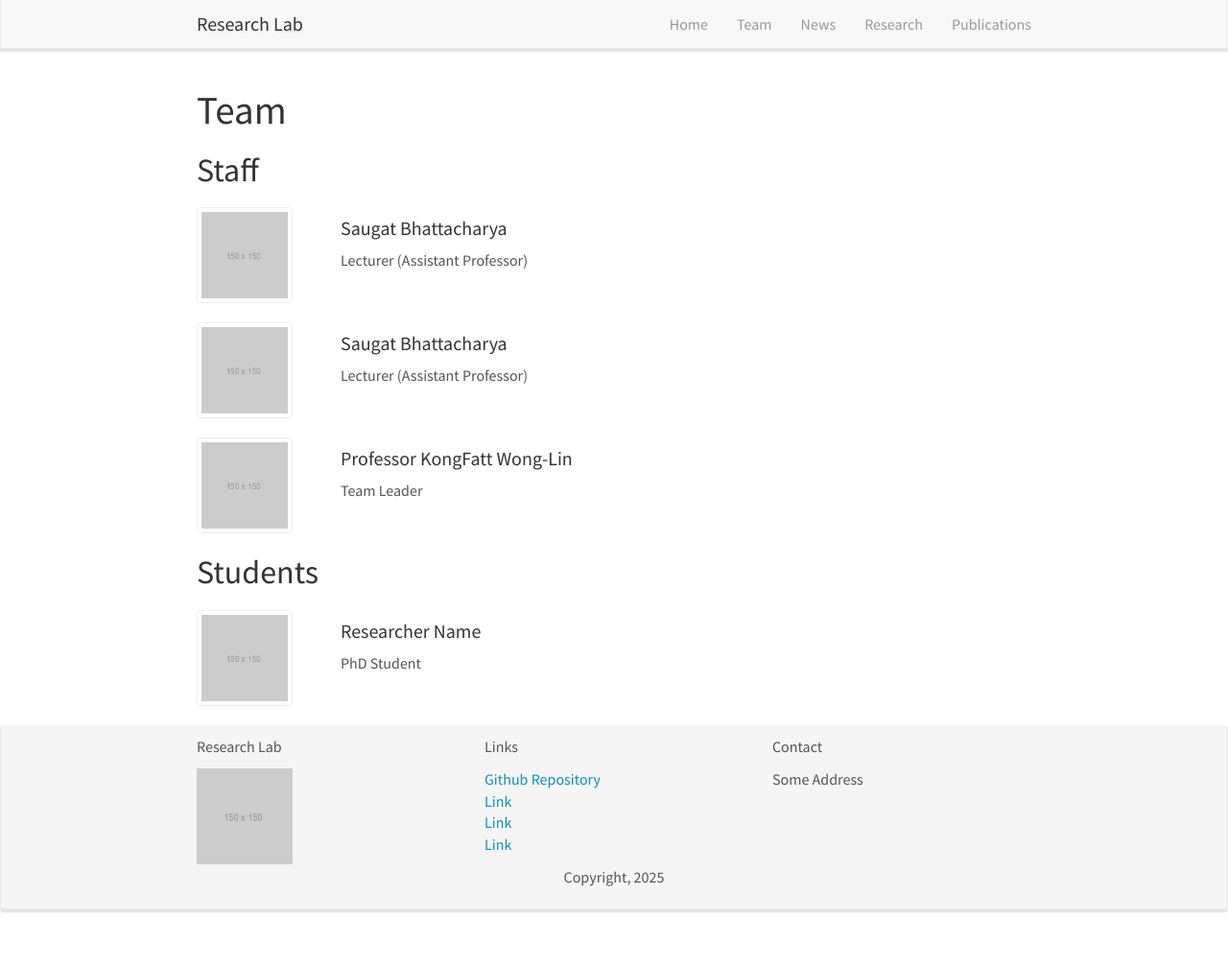
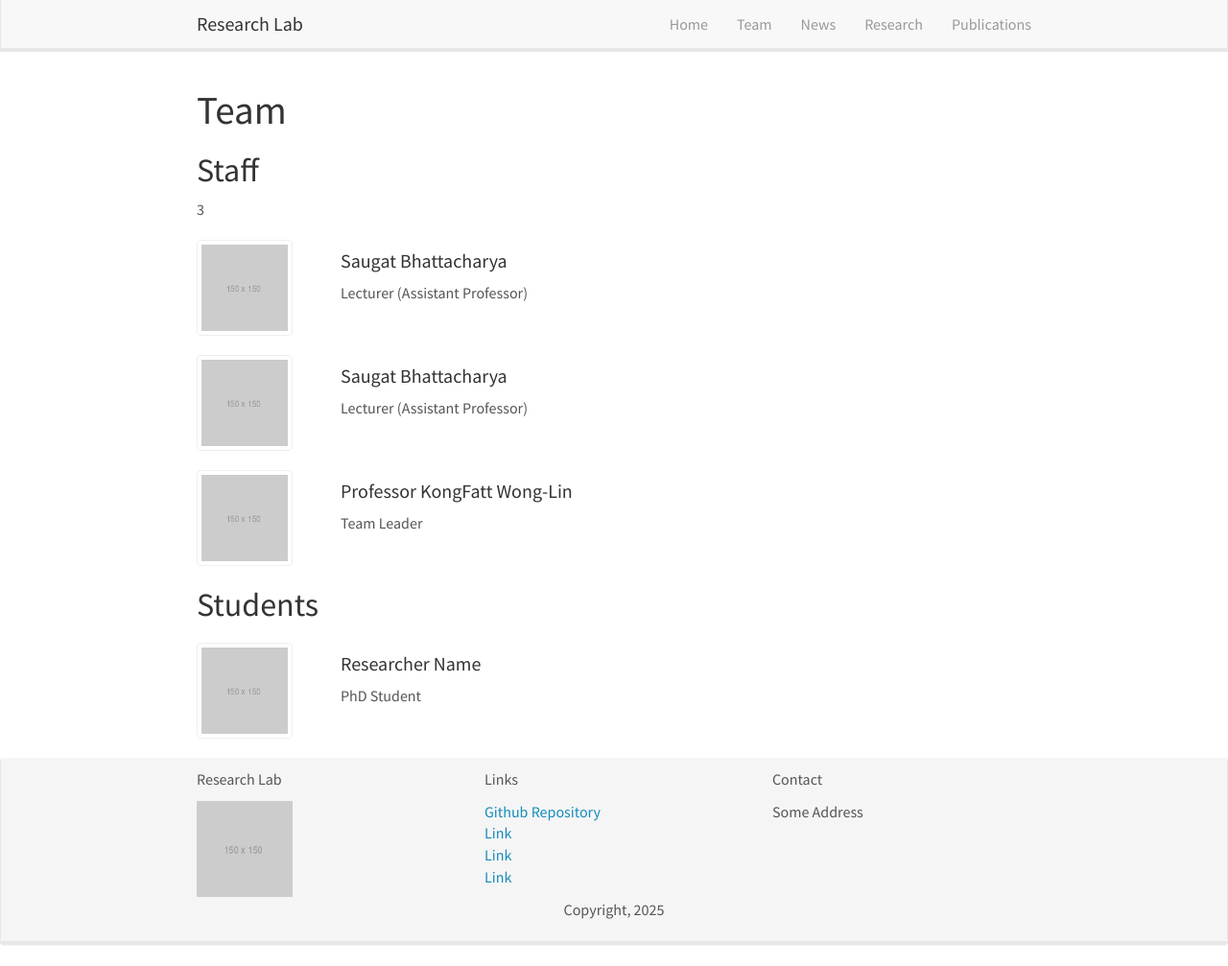
Before and after one commit to cnnt-isrc/cnnt-isrc.github.io, a Jekyll site: the page built from _pages/team/index.html, in a window 1280 px wide and 1007 px high. Shown: the whole window at 96% size. Built offline with Jekyll 4.4.1, drawn with Linux system fonts in a browser that asks for light colours; nearby versions of some CDN libraries.

Commit message:
Update index.html

```diff
--- a/_pages/team/index.html
+++ b/_pages/team/index.html
@@ -12,6 +12,7 @@ permalink: /team/
 
 <h2><a id="staff"></a>Staff</h2>
 {% assign members = site.posts | where: 'category', 'staff' %}
+<p>{{ members | size }}</p>
 {% for member in members %}
 <div class="card team-member-card">
     <div class="row mt-3">
```
